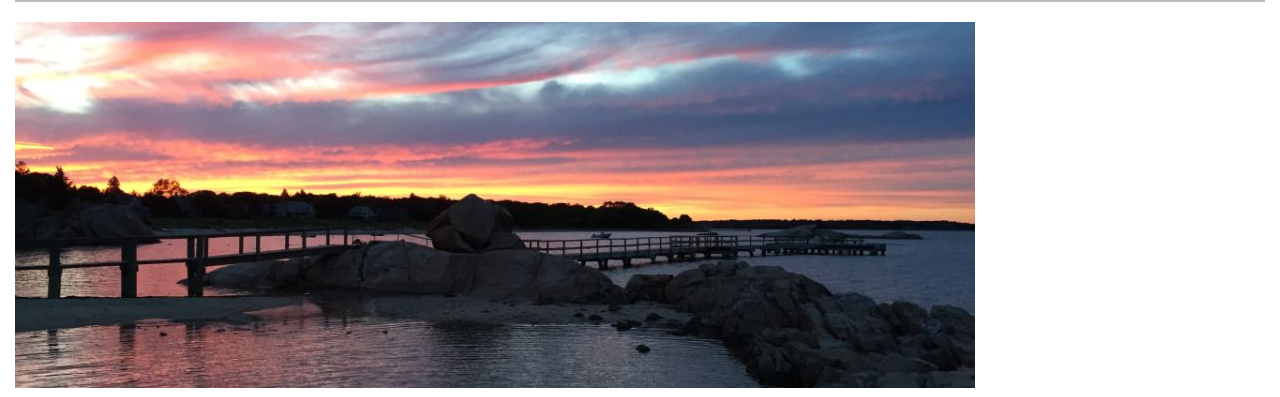
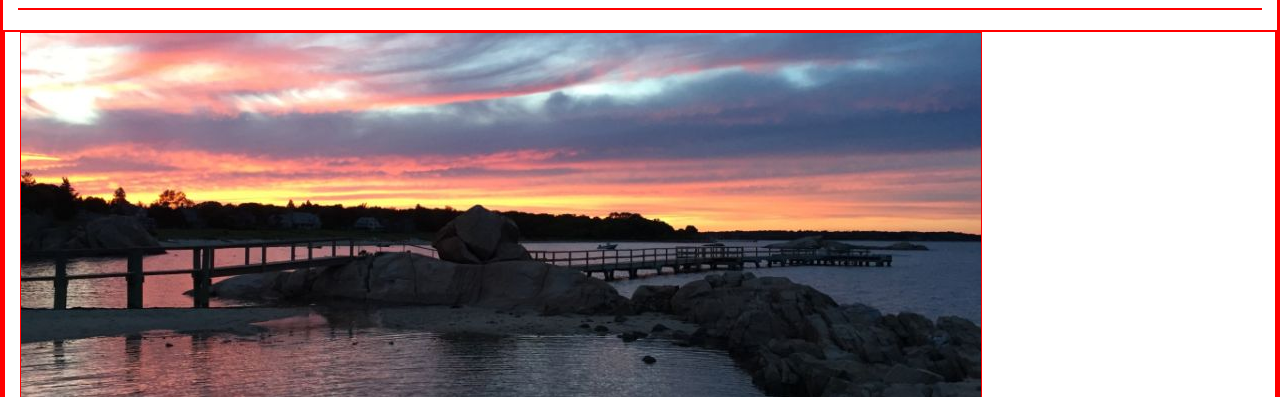
Before and after one commit to msaxatilis/Project-2---Portfolio-Site, a plain HTML site: page index.html in a window 1280 px wide. Shown: the part 123-520 px from the top of the page. Drawn offline with Linux system fonts and the light colour scheme.

Commit message:
Red border
Added red border so it’s easier to visualize the containers on the page

```diff
--- a/css/main.css
+++ b/css/main.css
@@ -2,6 +2,20 @@
  * user defined css
  */
 
+* {
+    border: 1px solid red !important;
+}
+
+* {
+    -webkit-box-sizing: border-box;
+    -moz-box-sizing: border-box;
+    -ms-box-sizing: border-box;
+    box-sizing: border-box;
+}
+
+* {
+    font-family: 'Poppins', sans-serif;
+}
 img, embed, object, video {
      max-width: 100%;
 }
```
